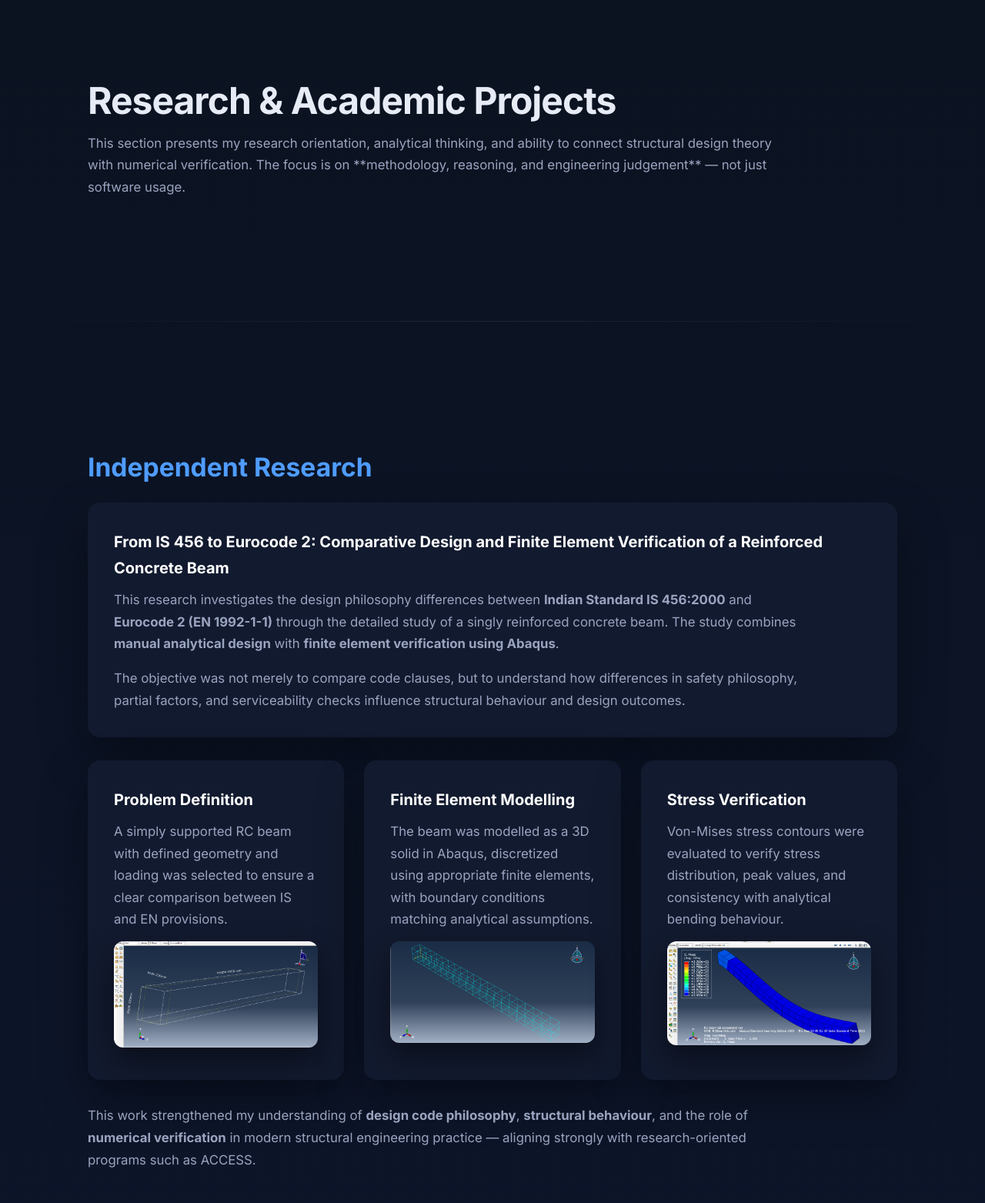
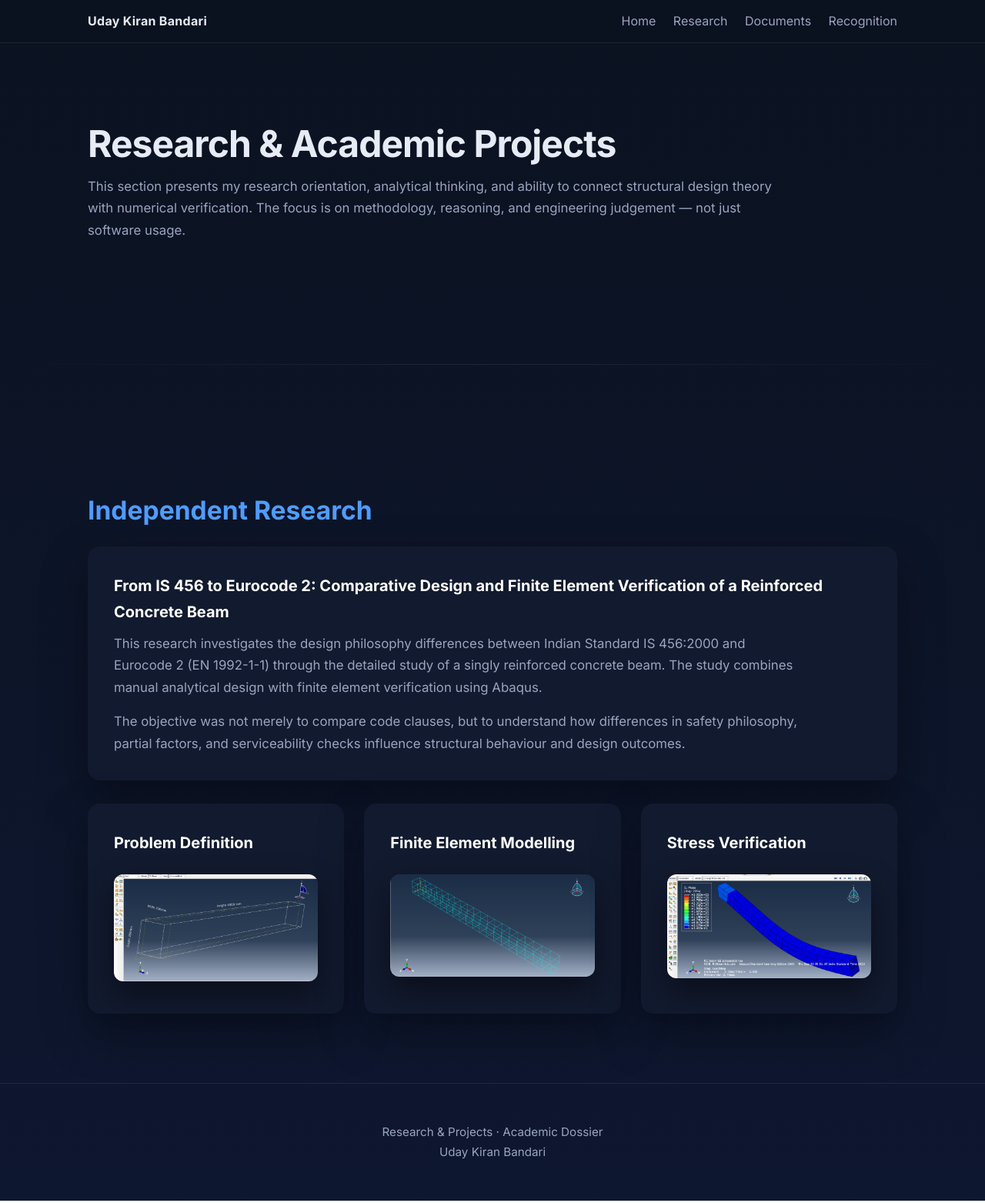
Before and after one commit to udaykiranbandari-civil/udaykiranbandari-civil.github.io, a plain HTML site: page research.html in a window 1280 px wide. Shown: the top 1563 px of the page at 77% size. Drawn offline with Linux system fonts and the light colour scheme.

Commit message:
Update research.html

```diff
--- a/research.html
+++ b/research.html
@@ -29,6 +29,44 @@
       color:var(--text);
       line-height:1.7;
     }
+
+    /* ---------- TOP NAVIGATION ---------- */
+    .top-nav{
+      position: sticky;
+      top: 0;
+      z-index: 1000;
+      background: rgba(11,18,32,0.85);
+      backdrop-filter: blur(10px);
+      border-bottom: 1px solid var(--line);
+    }
+
+    .nav-inner{
+      max-width: 1100px;
+      margin: auto;
+      padding: 14px 24px;
+      display: flex;
+      align-items: center;
+      justify-content: space-between;
+    }
+
+    .brand a{
+      color: var(--text);
+      text-decoration: none;
+      font-weight: 700;
+      letter-spacing: 0.3px;
+    }
+
+    .links a{
+      margin-left: 18px;
+      color: var(--muted);
+      text-decoration: none;
+      font-weight: 500;
+    }
+
+    .links a:hover{
+      color: var(--accent);
+    }
+    /* ------------------------------------ */
 
     section{
       max-width:1100px;
@@ -86,21 +124,15 @@
       box-shadow:0 18px 40px rgba(0,0,0,0.45);
     }
 
-    /* reveal animation */
     .reveal{
       opacity:0;
       transform:translateY(40px);
       transition:all 1.1s ease;
     }
+
     .reveal.visible{
       opacity:1;
       transform:translateY(0);
-    }
-
-    a{
-      color:var(--accent);
-      text-decoration:none;
-      font-weight:600;
     }
 
     footer{
@@ -115,13 +147,28 @@
 
 <body>
 
+<!-- NAVIGATION -->
+<nav class="top-nav">
+  <div class="nav-inner">
+    <div class="brand">
+      <a href="index.html">Uday Kiran Bandari</a>
+    </div>
+    <div class="links">
+      <a href="index.html">Home</a>
+      <a href="research.html">Research</a>
+      <a href="documents.html">Documents</a>
+      <a href="recognition.html">Recognition</a>
+    </div>
+  </div>
+</nav>
+
 <!-- HEADER -->
 <section class="reveal">
   <h1>Research & Academic Projects</h1>
   <p>
     This section presents my research orientation, analytical thinking,
     and ability to connect structural design theory with numerical verification.
-    The focus is on **methodology, reasoning, and engineering judgement** —
+    The focus is on methodology, reasoning, and engineering judgement —
     not just software usage.
   </p>
 </section>
@@ -137,10 +184,10 @@
 
     <p>
       This research investigates the design philosophy differences between
-      <b>Indian Standard IS 456:2000</b> and <b>Eurocode 2 (EN 1992-1-1)</b>
+      Indian Standard IS 456:2000 and Eurocode 2 (EN 1992-1-1)
       through the detailed study of a singly reinforced concrete beam.
-      The study combines <b>manual analytical design</b> with
-      <b>finite element verification using Abaqus</b>.
+      The study combines manual analytical design with
+      finite element verification using Abaqus.
     </p>
 
     <p style="margin-top:16px;">
@@ -154,80 +201,18 @@
   <div class="grid">
     <div class="card img-block">
       <h3>Problem Definition</h3>
-      <p>
-        A simply supported RC beam with defined geometry and loading
-        was selected to ensure a clear comparison between IS and EN provisions.
-      </p>
-      <img src="images/rc_beam_geometry.png" alt="RC Beam Geometry">
+      <img src="images/rc_beam_geometry.png">
     </div>
 
     <div class="card img-block">
       <h3>Finite Element Modelling</h3>
-      <p>
-        The beam was modelled as a 3D solid in Abaqus,
-        discretized using appropriate finite elements,
-        with boundary conditions matching analytical assumptions.
-      </p>
-      <img src="images/abaqus_mesh_model.png" alt="Finite Element Mesh">
+      <img src="images/abaqus_mesh_model.png">
     </div>
 
     <div class="card img-block">
       <h3>Stress Verification</h3>
-      <p>
-        Von-Mises stress contours were evaluated to verify
-        stress distribution, peak values, and consistency
-        with analytical bending behaviour.
-      </p>
-      <img src="images/stress_distribution_plot.png" alt="Stress Distribution">
+      <img src="images/stress_distribution_plot.png">
     </div>
-  </div>
-
-  <p style="margin-top:32px;">
-    This work strengthened my understanding of
-    <b>design code philosophy</b>,
-    <b>structural behaviour</b>,
-    and the role of <b>numerical verification</b>
-    in modern structural engineering practice —
-    aligning strongly with research-oriented programs such as ACCESS.
-  </p>
-</section>
-
-<div class="divider"></div>
-
-<!-- OTHER PROJECTS -->
-<section class="reveal">
-  <h2>Academic & Applied Projects</h2>
-
-  <div class="card">
-    <h3>Overflow Detection in Drainage Systems (ODDS)</h3>
-    <p>
-      A sensor-based monitoring project developed as part of my bachelor’s studies.
-      The project focused on real-world infrastructure problems,
-      system integration, and team coordination.
-    </p>
-
-    <p style="margin-top:12px;">
-      Achieved <b>2nd Prize</b> in a poster presentation,
-      demonstrating both technical clarity and communication skills.
-    </p>
-  </div>
-
-  <div class="divider"></div>
-
-  <div class="card">
-    <h3>Extensive Survey Project</h3>
-    <p>
-      Led a team of 15 students across multiple field surveys
-      involving highways, water supply systems, tanks,
-      and town planning layouts.
-    </p>
-
-    <p style="margin-top:12px;">
-      Utilized <b>Total Station</b> for precise measurements and
-      processed survey data using ECAD and AutoCAD,
-      gaining hands-on experience in data accuracy,
-      coordination, and technical documentation.
-    </p>
   </div>
 </section>
 
```
